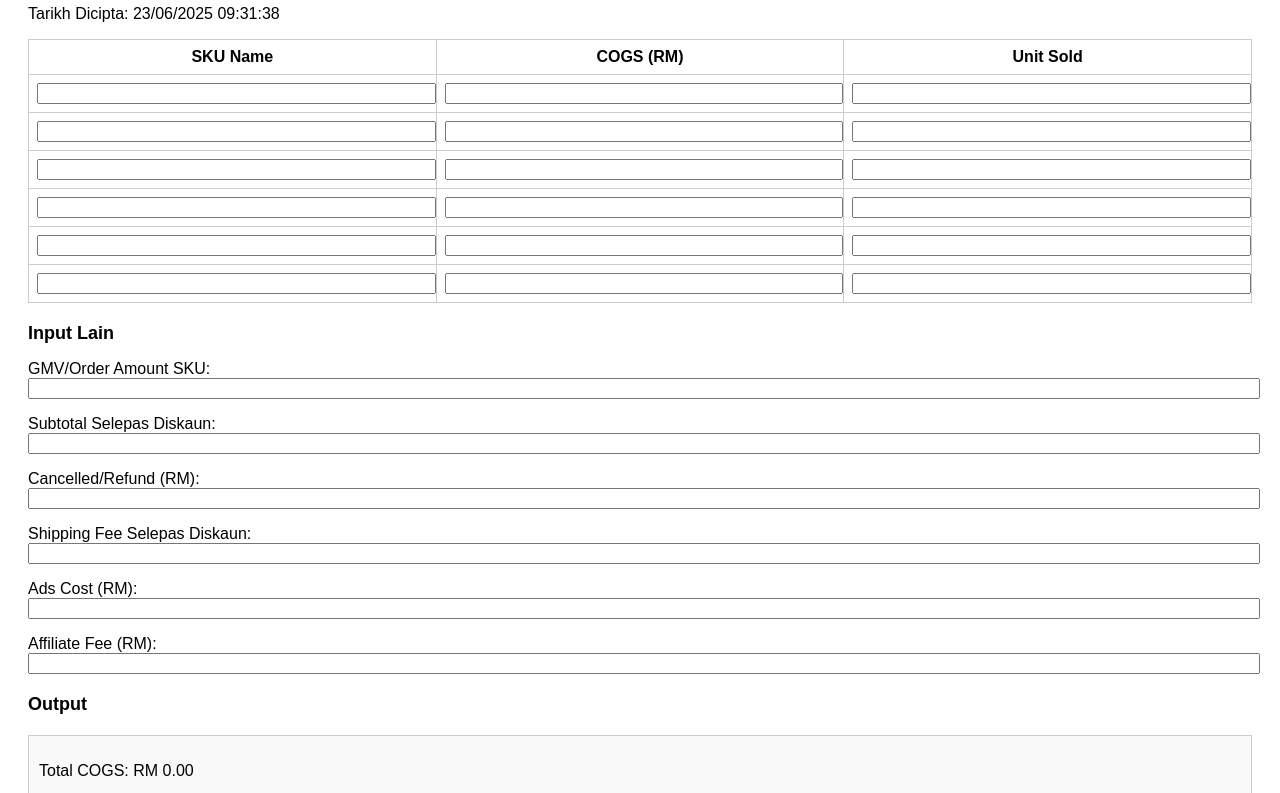
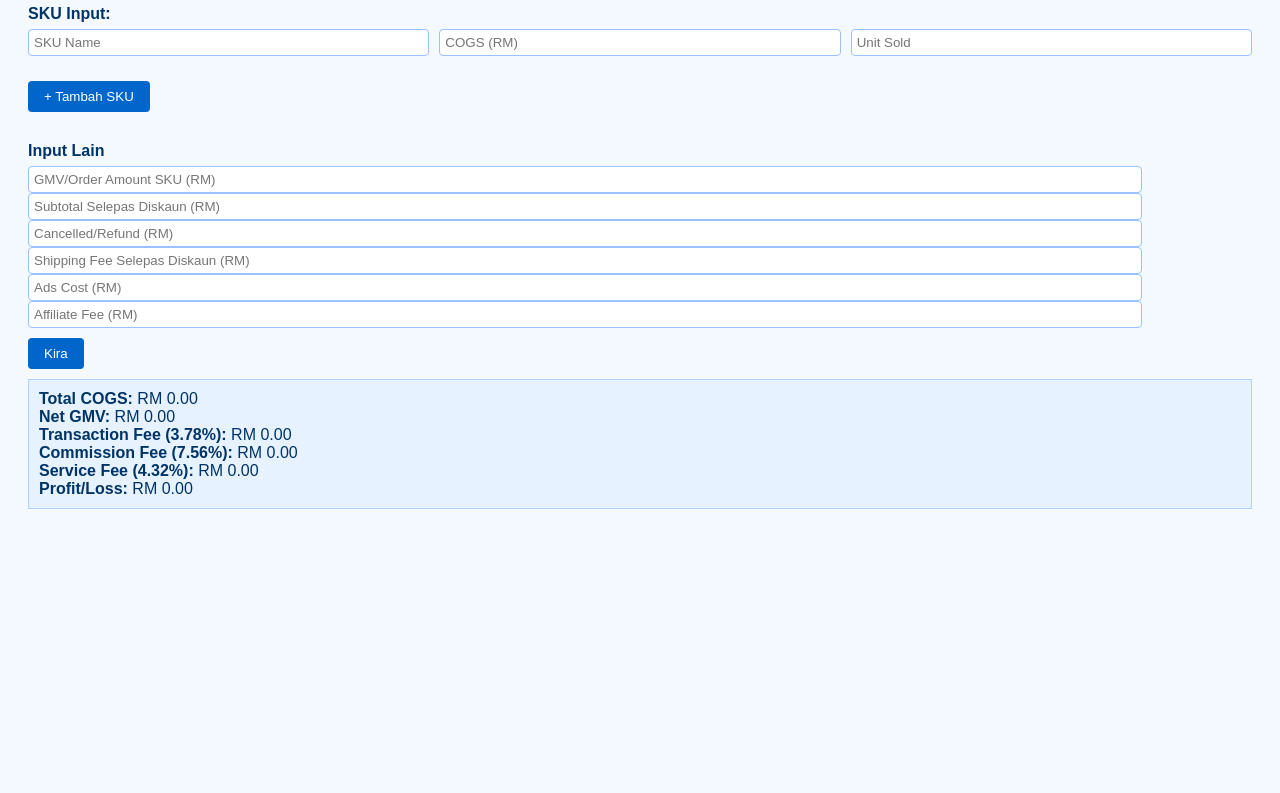
Before and after one commit to sepulohsen/Tiktok-Profit-Calculator-, a plain HTML site: page index.html in a window 1280 px wide. Shown: the part 91-884 px from the top of the page. After the commit the page ends 800 px from the top, so only its background shows below. Drawn offline with Linux system fonts and the light colour scheme.

Commit message:
Update index.html

```diff
--- a/index.html
+++ b/index.html
@@ -1,4 +1,3 @@
-
 <!DOCTYPE html>
 <html lang="en">
 <head>
@@ -7,109 +6,169 @@
   <style>
     body {
       font-family: Arial, sans-serif;
+      background-color: #f3f9ff;
       padding: 20px;
+      color: #003366;
     }
+
+    h2 {
+      color: #003366;
+    }
+
     table {
+      width: 100%;
       border-collapse: collapse;
-            margin-bottom: 20px;
-            width: 100%;
+      margin-bottom: 15px;
     }
+
     th, td {
-            border: 1px solid #ccc;
       padding: 8px;
-            text-align: center;
+      border: 1px solid #99c2ff;
+      text-align: left;
     }
-        input {
-            width: 100%;
+
+    th {
+      background-color: #cce0ff;
     }
-        .section-title {
+
+    input[type="text"], input[type="number"] {
+      width: 90%;
+      padding: 5px;
+      border: 1px solid #99c2ff;
+      border-radius: 4px;
+    }
+
+    .section {
+      margin-top: 30px;
+    }
+
+    .result-box {
+      background-color: #e6f2ff;
+      padding: 10px;
+      border: 1px solid #b3d1ff;
+      margin-top: 10px;
+    }
+
+    .button {
+      margin-top: 10px;
+      padding: 8px 16px;
+      background-color: #0066cc;
+      color: white;
+      border: none;
+      border-radius: 4px;
+      cursor: pointer;
+    }
+
+    .button:hover {
+      background-color: #004d99;
+    }
+
+    .small-input {
+      width: 200px;
+    }
+
+    .sku-row {
+      display: flex;
+      gap: 10px;
+      margin-bottom: 5px;
+    }
+
+    .sku-row input {
+      flex: 1;
+    }
+
+    #sku-list {
+      margin-bottom: 15px;
+    }
+
+    .subsection {
       font-weight: bold;
-            margin-top: 20px;
-            font-size: 18px;
-        }
-        .result {
-            margin-top: 20px;
-            padding: 10px;
-            border: 1px solid #ccc;
-            background-color: #f9f9f9;
+      margin-bottom: 6px;
     }
   </style>
 </head>
 <body>
+  <h2>Calculator GMV TikTok (v3)</h2>
 
-<h2>Calculator GMV TikTok (v3)</h2>
-<p>Tarikh Dicipta: 23/06/2025 09:31:38</p>
+  <div id="sku-list">
+    <div class="subsection">SKU Input:</div>
+    <div class="sku-row">
+      <input type="text" placeholder="SKU Name">
+      <input type="number" placeholder="COGS (RM)">
+      <input type="number" placeholder="Unit Sold">
+    </div>
+  </div>
+  <button class="button" onclick="addSKU()">+ Tambah SKU</button>
 
-<table>
-    <thead>
-        <tr>
-            <th>SKU Name</th>
-            <th>COGS (RM)</th>
-            <th>Unit Sold</th>
-        </tr>
-    </thead>
-    <tbody id="sku-rows">
-        <tr><td><input></td><td><input type="number" step="any"></td><td><input type="number"></td></tr>
-        <tr><td><input></td><td><input type="number" step="any"></td><td><input type="number"></td></tr>
-        <tr><td><input></td><td><input type="number" step="any"></td><td><input type="number"></td></tr>
-        <tr><td><input></td><td><input type="number" step="any"></td><td><input type="number"></td></tr>
-        <tr><td><input></td><td><input type="number" step="any"></td><td><input type="number"></td></tr>
-        <tr><td><input></td><td><input type="number" step="any"></td><td><input type="number"></td></tr>
-    </tbody>
-</table>
-
-<div class="section-title">Input Lain</div>
-<p>GMV/Order Amount SKU: <input id="gmv" type="number" step="any"></p>
-<p>Subtotal Selepas Diskaun: <input id="subtotal" type="number" step="any"></p>
-<p>Cancelled/Refund (RM): <input id="refund" type="number" step="any"></p>
-<p>Shipping Fee Selepas Diskaun: <input id="shipping" type="number" step="any"></p>
-<p>Ads Cost (RM): <input id="ads" type="number" step="any"></p>
-<p>Affiliate Fee (RM): <input id="affiliate" type="number" step="any"></p>
-
-<div class="section-title">Output</div>
-<div class="result" id="output">
-    <p>Total COGS: RM <span id="total-cogs">0.00</span></p>
-    <p>Net GMV: RM <span id="net-gmv">0.00</span></p>
-    <p>Transaction Fee (3.78%): RM <span id="trans-fee">0.00</span></p>
-    <p>Commission Fee (7.56%): RM <span id="comm-fee">0.00</span></p>
-    <p>Service Fee (4.32%): RM <span id="serv-fee">0.00</span></p>
-    <p><strong>Profit/Loss:</strong> RM <span id="profit">0.00</span></p>
+  <div class="section">
+    <div class="subsection">Input Lain</div>
+    <input type="number" class="small-input" id="gmv" placeholder="GMV/Order Amount SKU (RM)">
+    <input type="number" class="small-input" id="subtotal" placeholder="Subtotal Selepas Diskaun (RM)">
+    <input type="number" class="small-input" id="refund" placeholder="Cancelled/Refund (RM)">
+    <input type="number" class="small-input" id="shipping" placeholder="Shipping Fee Selepas Diskaun (RM)">
+    <input type="number" class="small-input" id="ads" placeholder="Ads Cost (RM)">
+    <input type="number" class="small-input" id="affiliate" placeholder="Affiliate Fee (RM)">
   </div>
 
-<button onclick="calculate()">Kira</button>
+  <button class="button" onclick="kira()">Kira</button>
+
+  <div class="section result-box" id="result">
+    <div><strong>Total COGS:</strong> RM 0.00</div>
+    <div><strong>Net GMV:</strong> RM 0.00</div>
+    <div><strong>Transaction Fee (3.78%):</strong> RM 0.00</div>
+    <div><strong>Commission Fee (7.56%):</strong> RM 0.00</div>
+    <div><strong>Service Fee (4.32%):</strong> RM 0.00</div>
+    <div><strong>Profit/Loss:</strong> RM 0.00</div>
+  </div>
 
   <script>
-function calculate() {
-    const rows = document.querySelectorAll('#sku-rows tr');
-    let totalCogs = 0;
+    function addSKU() {
+      const container = document.getElementById("sku-list");
+      const row = document.createElement("div");
+      row.className = "sku-row";
+      row.innerHTML = `
+        <input type="text" placeholder="SKU Name">
+        <input type="number" placeholder="COGS (RM)">
+        <input type="number" placeholder="Unit Sold">
+      `;
+      container.appendChild(row);
+    }
+
+    function kira() {
+      const rows = document.querySelectorAll("#sku-list .sku-row");
+      let totalCOGS = 0;
+
       rows.forEach(row => {
-        const cogs = parseFloat(row.cells[1].querySelector('input').value) || 0;
-        const unit = parseFloat(row.cells[2].querySelector('input').value) || 0;
-        totalCogs += cogs * unit;
+        const inputs = row.querySelectorAll("input");
+        const cogs = parseFloat(inputs[1].value) || 0;
+        const sold = parseFloat(inputs[2].value) || 0;
+        totalCOGS += cogs * sold;
       });
 
-    const gmv = parseFloat(document.getElementById('gmv').value) || 0;
-    const subtotal = parseFloat(document.getElementById('subtotal').value) || 0;
-    const refund = parseFloat(document.getElementById('refund').value) || 0;
-    const shipping = parseFloat(document.getElementById('shipping').value) || 0;
-    const ads = parseFloat(document.getElementById('ads').value) || 0;
-    const affiliate = parseFloat(document.getElementById('affiliate').value) || 0;
+      const gmv = parseFloat(document.getElementById("gmv").value) || 0;
+      const subtotal = parseFloat(document.getElementById("subtotal").value) || 0;
+      const refund = parseFloat(document.getElementById("refund").value) || 0;
+      const shipping = parseFloat(document.getElementById("shipping").value) || 0;
+      const ads = parseFloat(document.getElementById("ads").value) || 0;
+      const affiliate = parseFloat(document.getElementById("affiliate").value) || 0;
 
-    const netGmv = gmv - refund + shipping;
-    const transFee = gmv * 0.0378;
-    const commFee = subtotal * 0.0756;
-    const servFee = subtotal * 0.0432;
+      const netGMV = gmv + subtotal + refund;
 
-    const profit = netGmv - totalCogs - ads - transFee - commFee - servFee - affiliate;
+      const feeTxn = netGMV * 0.0378;
+      const feeComm = subtotal * 0.0756;
+      const feeServ = subtotal * 0.0432;
 
-    document.getElementById('total-cogs').textContent = totalCogs.toFixed(2);
-    document.getElementById('net-gmv').textContent = netGmv.toFixed(2);
-    document.getElementById('trans-fee').textContent = transFee.toFixed(2);
-    document.getElementById('comm-fee').textContent = commFee.toFixed(2);
-    document.getElementById('serv-fee').textContent = servFee.toFixed(2);
-    document.getElementById('profit').textContent = profit.toFixed(2);
+      const profit = netGMV - totalCOGS - feeTxn - feeComm - feeServ - ads - affiliate;
+
+      document.getElementById("result").innerHTML = `
+        <div><strong>Total COGS:</strong> RM ${totalCOGS.toFixed(2)}</div>
+        <div><strong>Net GMV:</strong> RM ${netGMV.toFixed(2)}</div>
+        <div><strong>Transaction Fee (3.78%):</strong> RM ${feeTxn.toFixed(2)}</div>
+        <div><strong>Commission Fee (7.56%):</strong> RM ${feeComm.toFixed(2)}</div>
+        <div><strong>Service Fee (4.32%):</strong> RM ${feeServ.toFixed(2)}</div>
+        <div><strong>Profit/Loss:</strong> RM ${profit.toFixed(2)}</div>
+      `;
     }
   </script>
-
 </body>
 </html>
```
Lines whose indentation alone changed are shown as unchanged.
